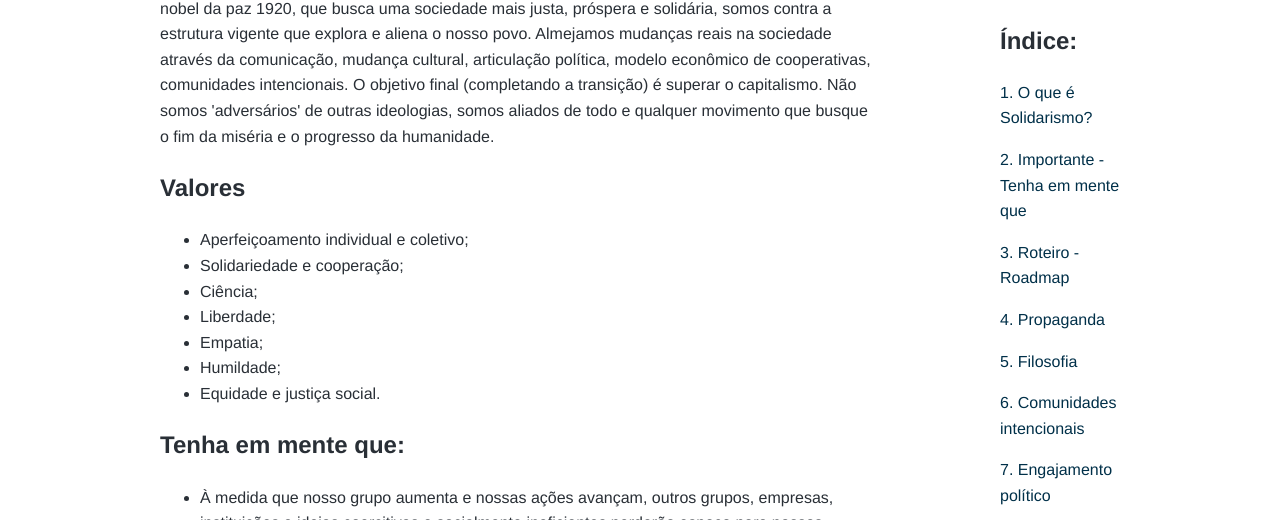
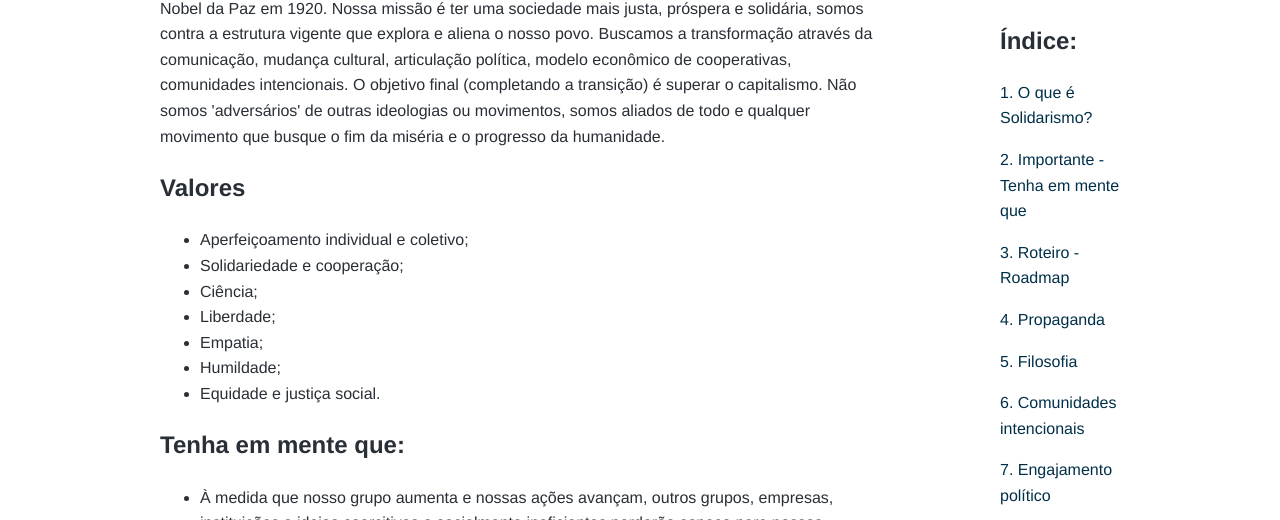
Before and after one commit to solidarismo/solidarismo.github.io, a plain HTML site: page index.html in a window 1280 px wide. Shown: the part 580-1100 px from the top of the page. Drawn offline with Linux system fonts and the light colour scheme; a script that the page names is missing.

Commit message:
Update index.html

```diff
--- a/index.html
+++ b/index.html
@@ -29,7 +29,7 @@
     <article>
 
         <h1 class="titulo" id="solidarismo">O que é Solidarismo?</h1>
-        <p>O Solidarismo é uma nova ideologia de transição baseada nas ideias de Leon Bourgeois - premio nobel da paz 1920, que busca uma sociedade mais justa, próspera e solidária, somos contra a estrutura vigente que explora e aliena o nosso povo. Almejamos mudanças reais na sociedade através da comunicação, mudança cultural, articulação política, modelo econômico de cooperativas, comunidades intencionais. O objetivo final (completando a transição) é superar o capitalismo. Não somos 'adversários' de outras ideologias, somos aliados de todo e qualquer movimento que busque o fim da miséria e o progresso da humanidade.</p>
+        <p>O Solidarismo é uma nova ideologia de transição, baseada nas ideias de Leon Bourgeois - Prêmio Nobel da Paz em 1920. Nossa missão é ter uma sociedade mais justa, próspera e solidária, somos contra a estrutura vigente que explora e aliena o nosso povo. Buscamos a transformação através da comunicação, mudança cultural, articulação política, modelo econômico de cooperativas, comunidades intencionais. O objetivo final (completando a transição) é superar o capitalismo. Não somos 'adversários' de outras ideologias ou movimentos, somos aliados de todo e qualquer movimento que busque o fim da miséria e o progresso da humanidade.</p>
 
       <h2 id="valores">Valores</h2>
         <ul>
```
